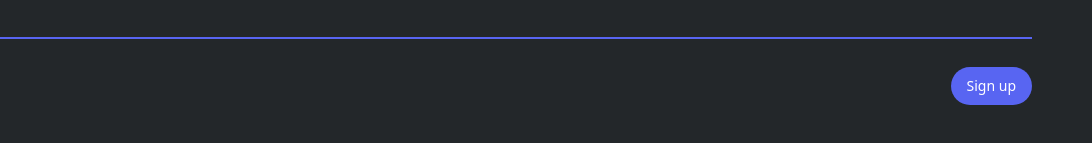
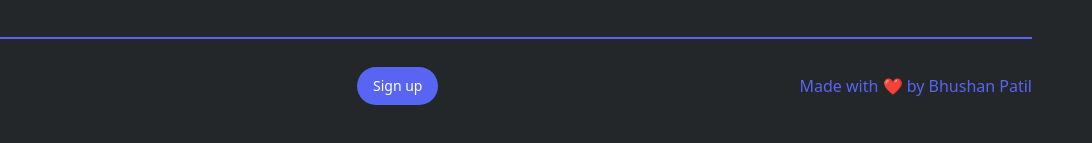
Before and after one commit to Bhushan-20/discordCLone, a website built with Vite: page index.html in a window 1280 px wide. Shown: the part 4311-4454 px from the top of the page, 188-1280 px from the left. Built offline with nearby package versions, Linux system fonts and the light colour scheme.

Commit message:
updated footer

```diff
--- a/index.html
+++ b/index.html
@@ -330,6 +330,7 @@
                 Download
               </button>
             </div>
+            <div className="text-center">Made with ❤️ by Bhushan Patil</div>
           </div>
         </div>
       </div>
```
